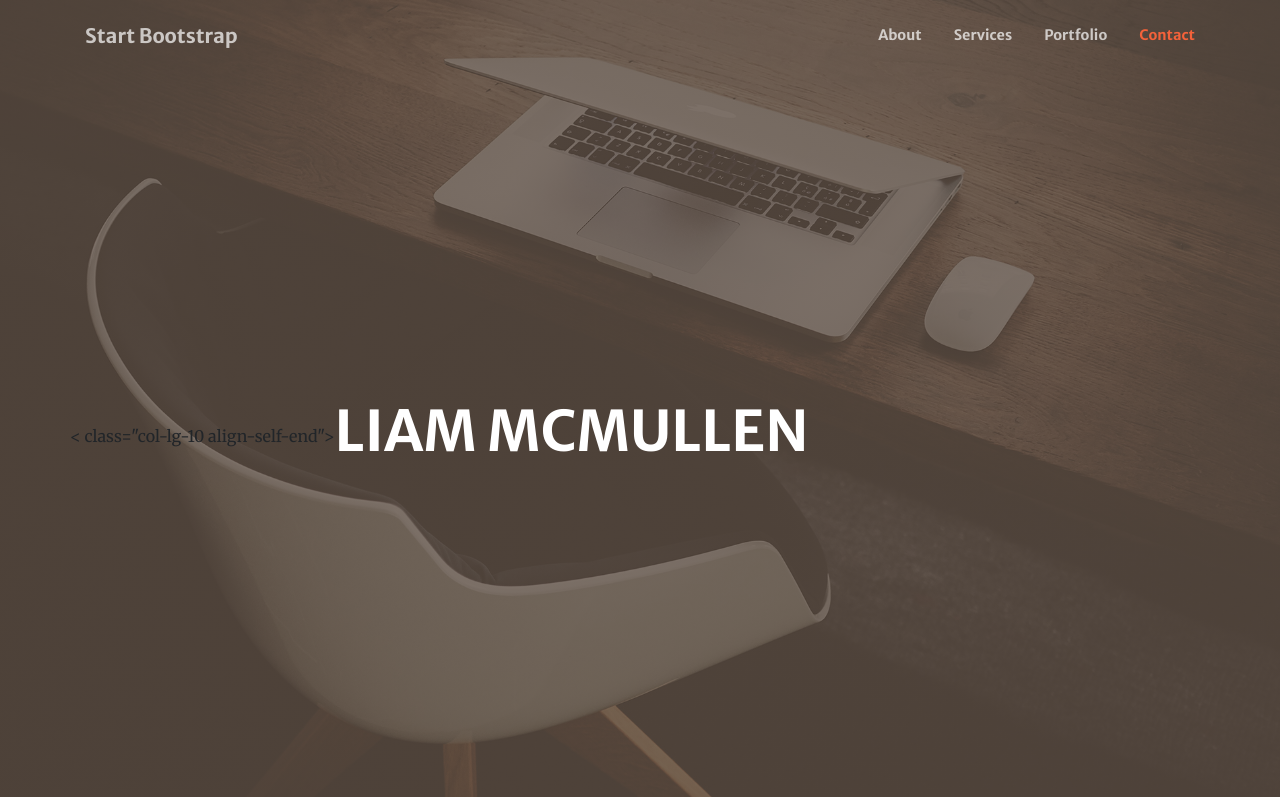
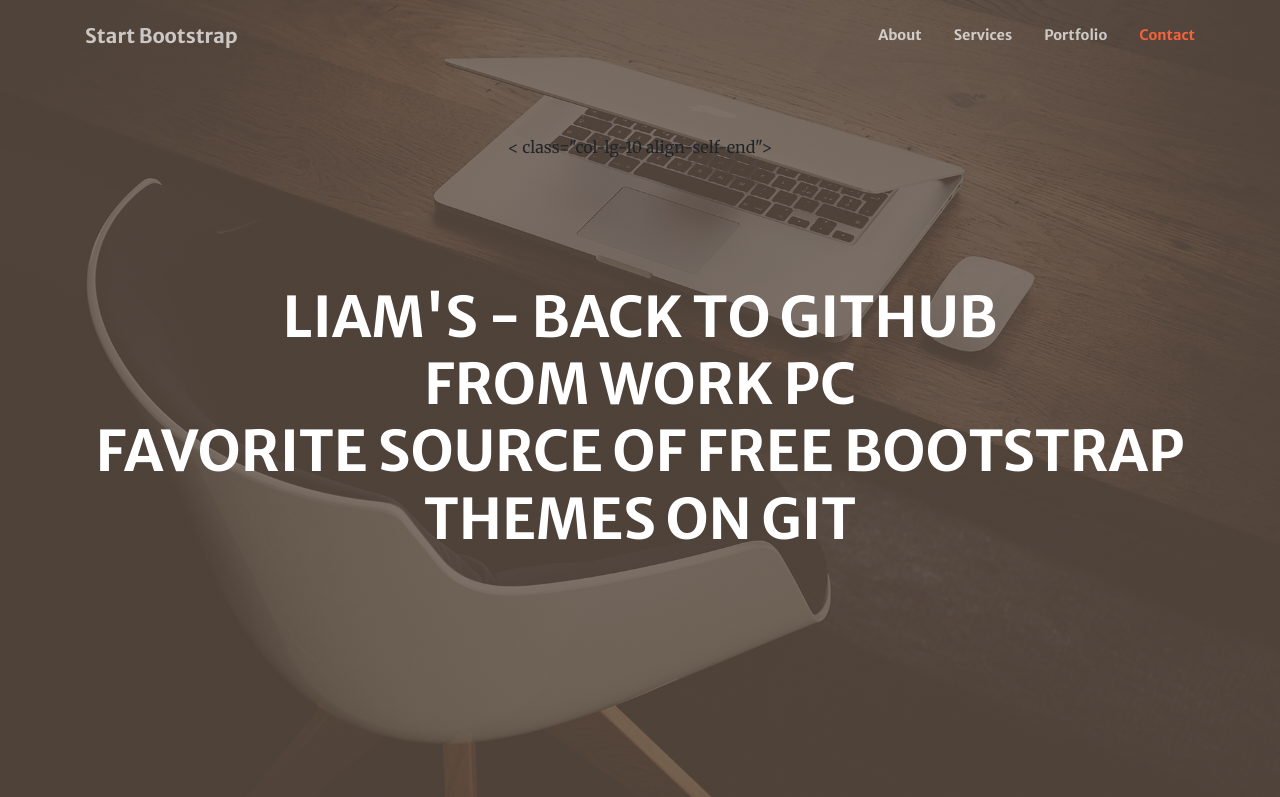
Before and after one commit to liammcmullen/bootstrap4, a website with bundled scripts: page index.html in a window 1280 px wide. Shown: the top 797 px of the page. Built offline with nearby package versions, Linux system fonts and the light colour scheme.

Commit message:
small changes

```diff
--- a/index.html
+++ b/index.html
@@ -88,7 +88,9 @@
         >
           < class="col-lg-10 align-self-end">
           <h1 class="text-uppercase text-white font-weight-bold">
-            Liam McMullen
+            Liam's - back to github<br />
+            from work PC<br />
+            Favorite Source of Free Bootstrap Themes on git
           </h1>
           <hr class="divider my-4" />
         </div>
```
